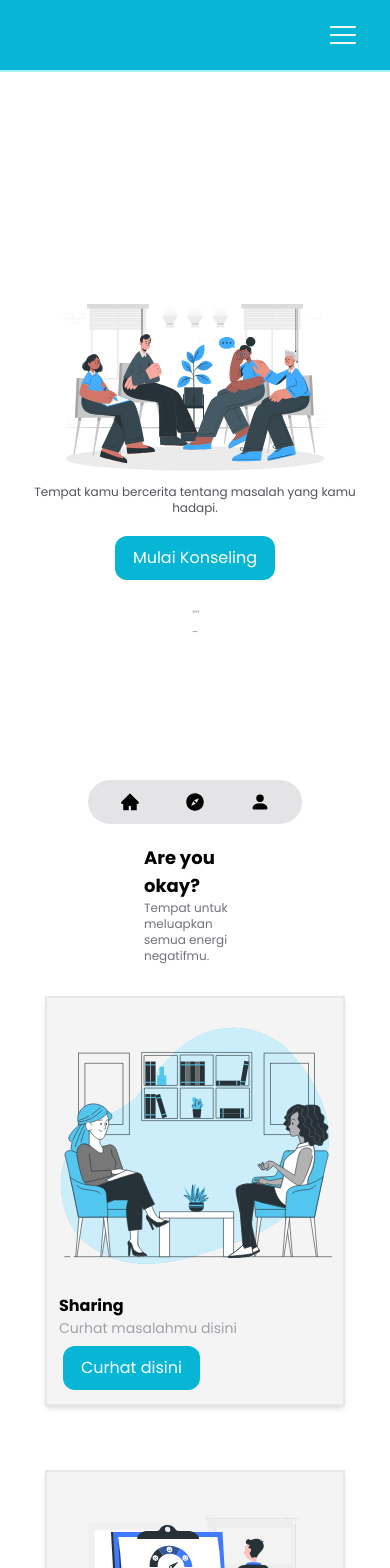
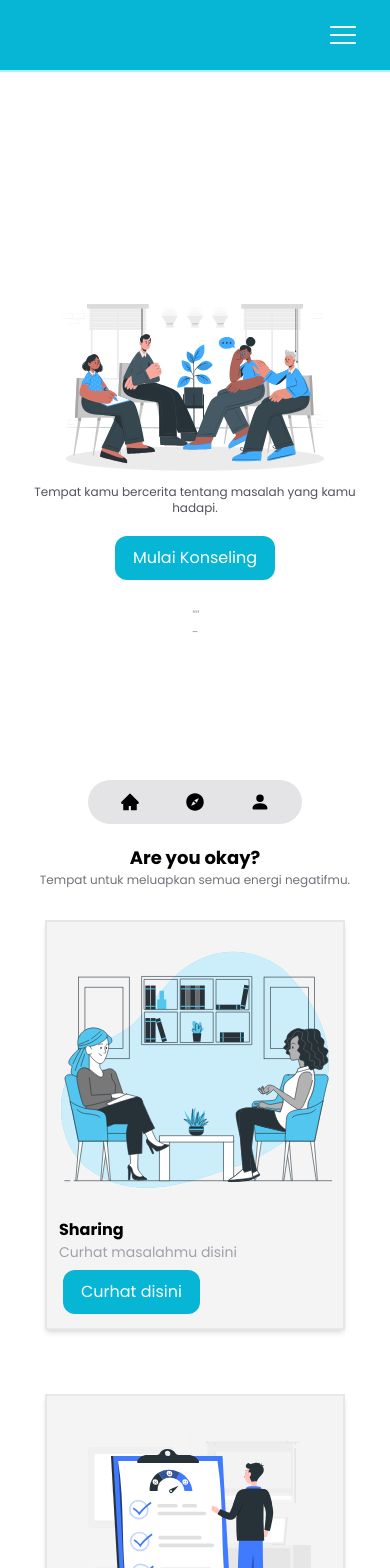
Before and after one commit to zackdesu/konseling-sekolah, a React (Vite) app in the folder frontend/: page / in a window 390 px wide. Shown: the top 1568 px of the page. Built offline with nearby package versions, Linux system fonts and the light colour scheme; no server answers.

Commit message:
feat: responsive for menu

```diff
--- a/frontend/src/Components/menuparent.tsx
+++ b/frontend/src/Components/menuparent.tsx
@@ -13,7 +13,7 @@ const MenuParent = ({
 }) => {
   return (
     <div className="w-full min-[1092px]:h-full">
-      <div className="mx-36" id={id}>
+      <div className="max-md:text-center md:mx-20 lg:mx-36" id={id}>
         <h3>{title}</h3>
         <p className="text-zinc-500">{desc}</p>
       </div>
```
